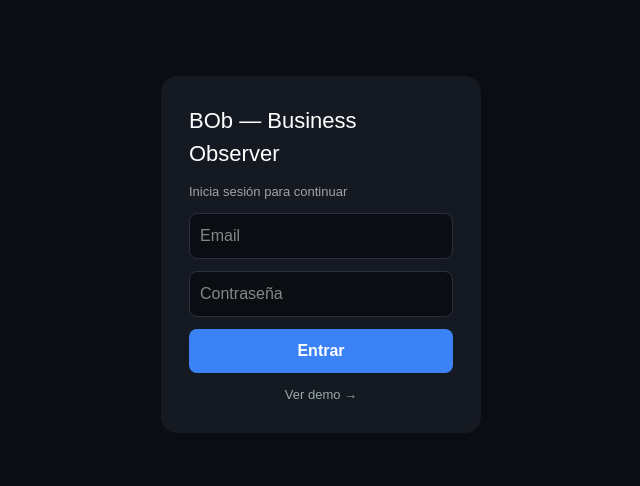
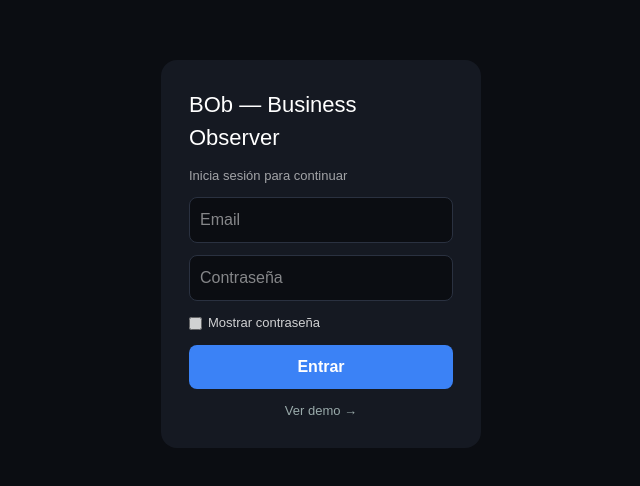
Before and after one commit to BossTechnology/Bob-New, a Next.js app: page /login in a window 1280 px wide. Shown: the part 146-632 px from the top of the page, without its empty margins (319-959 px from the left). Built offline with nearby package versions, Linux system fonts and the light colour scheme.

Commit message:
feat(login): let the user see the password they typed

```diff
--- a/app/login/login-form.tsx
+++ b/app/login/login-form.tsx
@@ -9,6 +9,8 @@ export default function LoginForm({ box }: { box: boolean }) {
   const [password, setPassword] = useState('')
   const [error, setError] = useState('')
   const [loading, setLoading] = useState(false)
+  // ASVS 4.0.3 V2.1.12: the user can see what they typed.
+  const [shown, setShown] = useState(false)
 
   async function onSubmit(e: React.FormEvent) {
     e.preventDefault()
@@ -30,10 +32,15 @@ export default function LoginForm({ box }: { box: boolean }) {
       <form onSubmit={onSubmit} style={{ width: 320, display: 'grid', gap: 12, padding: 28, borderRadius: 16, background: '#151922' }}>
         <h1 style={{ margin: 0, fontSize: 22 }}>BOb — Business Observer</h1>
         <p style={{ margin: 0, opacity: 0.6, fontSize: 13 }}>Inicia sesión para continuar</p>
-        <input type="email" placeholder="Email" value={email} onChange={(e) => setEmail(e.target.value)} required
+        <input type="email" placeholder="Email" autoComplete="username" value={email} onChange={(e) => setEmail(e.target.value)} required
           style={{ padding: 10, borderRadius: 8, border: '1px solid #2a3140', background: '#0b0d12', color: '#fff' }} />
-        <input type="password" placeholder="Contraseña" value={password} onChange={(e) => setPassword(e.target.value)} required
+        <input type={shown ? 'text' : 'password'} placeholder="Contraseña" value={password} onChange={(e) => setPassword(e.target.value)} required
+          autoComplete="current-password"
           style={{ padding: 10, borderRadius: 8, border: '1px solid #2a3140', background: '#0b0d12', color: '#fff' }} />
+        <label style={{ display: 'flex', gap: 6, alignItems: 'center', fontSize: 13, opacity: 0.8 }}>
+          <input type="checkbox" checked={shown} onChange={(e) => setShown(e.target.checked)} />
+          Mostrar contraseña
+        </label>
         {error && <span style={{ color: '#f66', fontSize: 13 }}>{error}</span>}
         <button type="submit" disabled={loading}
           style={{ padding: 10, borderRadius: 8, border: 0, background: '#3b82f6', color: '#fff', fontWeight: 600, cursor: 'pointer' }}>
```
